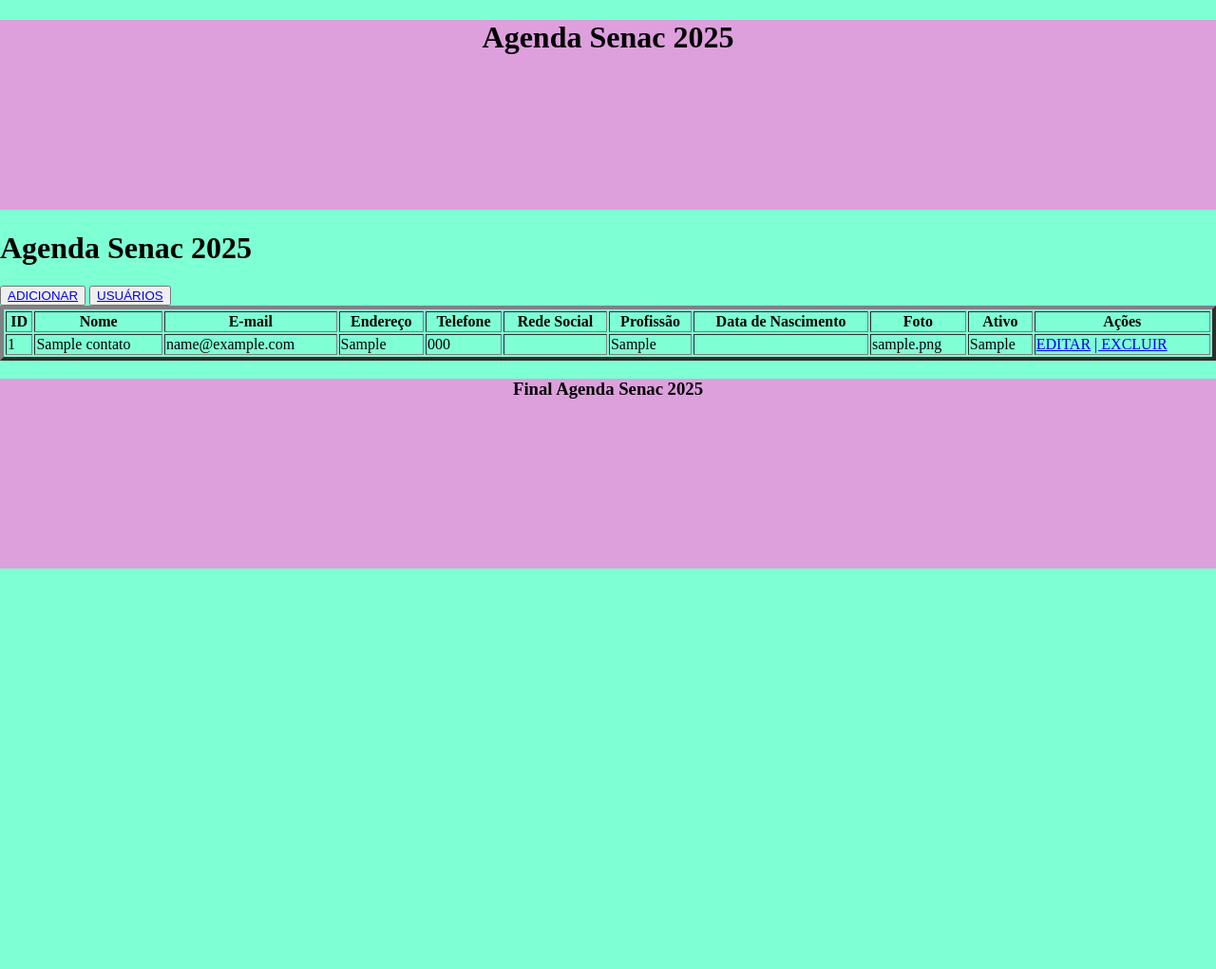
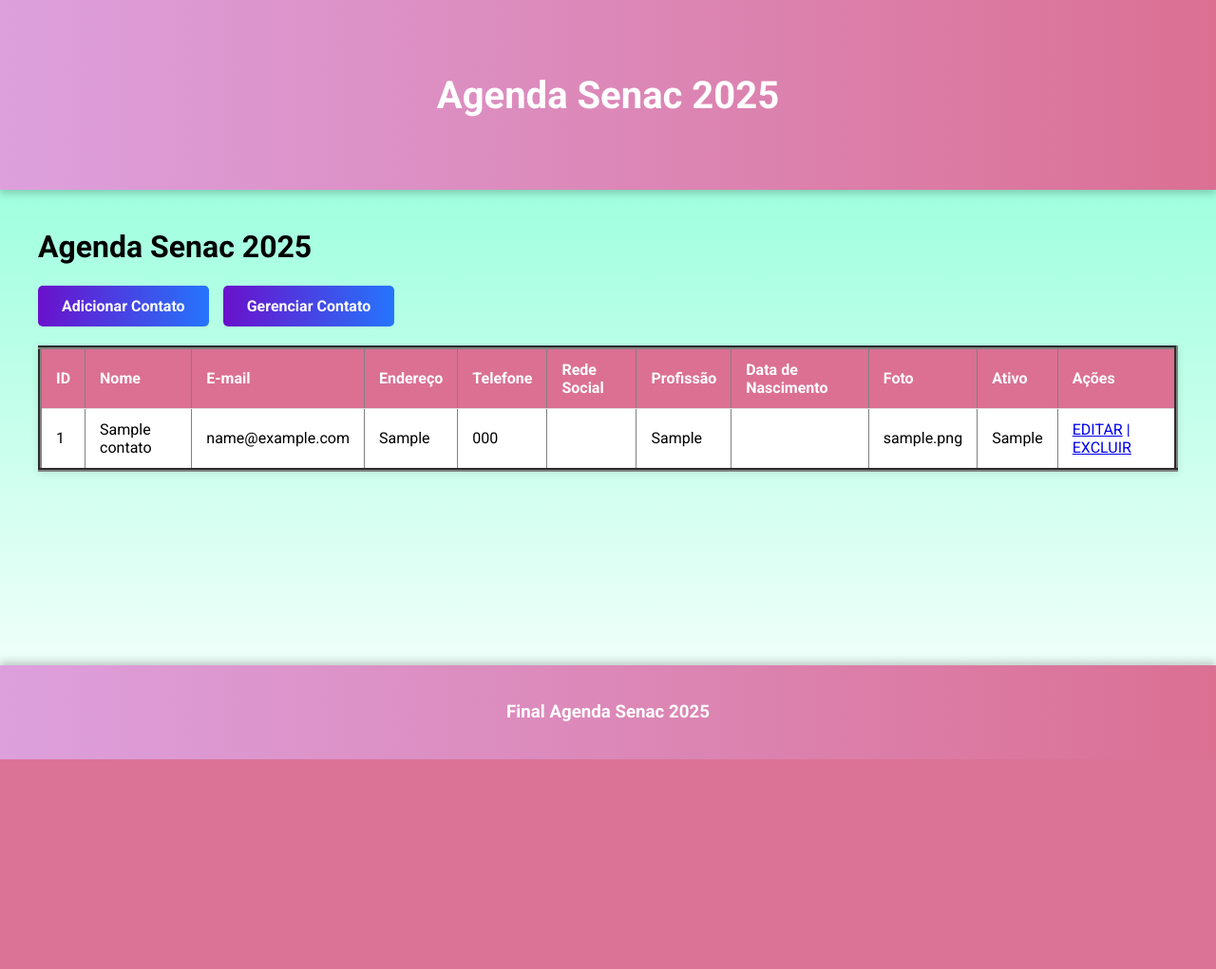
Before and after one commit to Gustavo-Rei/agendaSenac2025, a PHP site: page / in a window 1280 px wide. Shown: the whole page at 95% size. After the commit the page ends 800 px from the top, so only its background shows below. Run offline with PHP 8.4, Linux system fonts and the light colour scheme; tables that the repository leaves empty or names only in its code hold one stand-in row (values such as "Sample post"); data that the repository does not hold is empty.

Commit message:
Atualizando estilo do index

```diff
--- a/css/style.css
+++ b/css/style.css
@@ -1,17 +1,101 @@
 body {
-    margin: 0 auto;
-    background-color: aquamarine;
-    height: 1000px;
+    margin: 0;
+    padding: 0;
+    background: linear-gradient(to bottom, aquamarine, white);
+    font-family: 'Roboto', sans-serif;
+    min-height: 100vh;
+    display: flex;
+    flex-direction: column;
 }
-
 header {
     height: 200px;
-    background-color: plum;
+    background: linear-gradient(to right, plum, palevioletred);
+    text-align: center;
+    display: flex;
+    flex-direction: column;
+    justify-content: center;
+    color: white;
+    box-shadow: 0 4px 8px rgba(0,0,0,0.2);
+}
+header h1 {
+    font-size: 2.5em;
+    font-weight: 700;
+    margin: 0;
+}
+header p {
+    font-size: 1.2em;
+    font-weight: 400;
+    margin-top: 10px;
+}
+.container {
+    width: 95%;
+    max-width: 1200px;
+    margin: 20px auto;
+    flex: 1;
+}
+.button-group {
+    margin: 20px 0;
+    display: flex;
+    gap: 15px;
+}
+.btn {
+    display: inline-block;
+    padding: 12px 25px;
+    background: linear-gradient(to right, #6a11cb, #2575fc);
+    color: white;
+    text-decoration: none;
+    border-radius: 5px;
+    font-weight: bold;
+    transition: all 0.3s;
+    border: none;
+    cursor: pointer;
     text-align: center;
 }
-
+.btn:hover {
+    transform: translateY(-3px);
+    box-shadow: 0 5px 15px rgba(0,0,0,0.2);
+}
+.btn-users {
+    background: linear-gradient(to right, #FF512F, #DD2476);
+}
+table {
+    width: 100%;
+    border-collapse: collapse;
+    margin: 20px 0;
+    background-color: white;
+    box-shadow: 0 2px 8px rgba(0,0,0,0.1);
+}
+th, td {
+    padding: 12px 15px;
+    text-align: left;
+    border-bottom: 1px solid #ddd;
+}
+th {
+    background-color: palevioletred;
+    color: white;
+}
+tr:hover {
+    background-color: #f5f5f5;
+}
 footer {
-    height: 200px;
-    background-color: plum;
+    background: linear-gradient(to right, plum, palevioletred);
     text-align: center;
+    display: flex;
+    flex-direction: column;
+    justify-content: center;
+    color: white;
+    font-family: 'Roboto', sans-serif;
+    box-shadow: 0 -4px 8px rgba(0, 0, 0, 0.2);
+    padding: 20px;
+    margin-top: auto; /* Isso garante que o rodapé fique na parte inferior */
 }
+footer h2 {
+    font-size: 1.8em;
+    font-weight: 700;
+    margin: 0;
+}
+footer p {
+    font-size: 1em;
+    font-weight: 400;
+    margin-top: 8px;
+}
--- a/index.php
+++ b/index.php
@@ -7,9 +7,12 @@
     $fn = new Funcoes();
 ?>
 
+<div class="container">
     <h1>Agenda Senac 2025</h1>
-<button><a href="adicionarContato.php">ADICIONAR</a></button>
-<button><a href="gestaoUsuario.php">USUÁRIOS</a></button>
+    <div class="button-group">
+        <a href="adicionarContato.php" class="btn">Adicionar Contato</a>
+        <a href="gestaoUsuario.php" class="btn">Gerenciar Contato</a>
+    </div>
 
     <table border="4" width="100%">
         <tr>
@@ -54,6 +57,7 @@
             endforeach;
         ?>
     </table>
+</div>
 
 <?php
     include 'inc/footer.inc.php';
```
Lines whose indentation alone changed are shown as unchanged.
